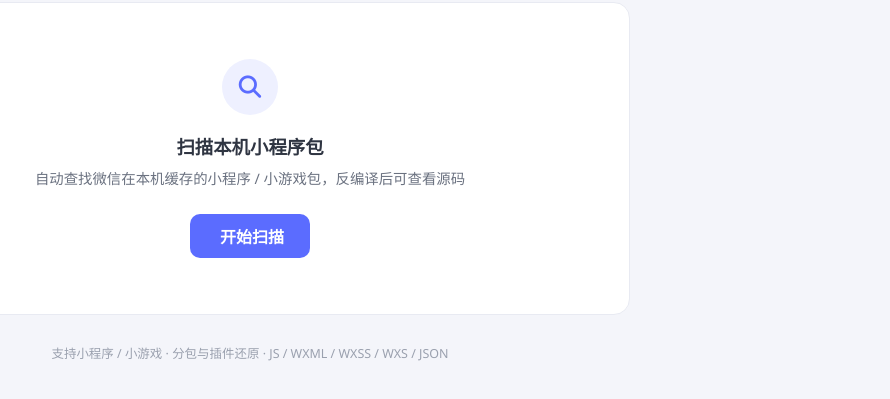
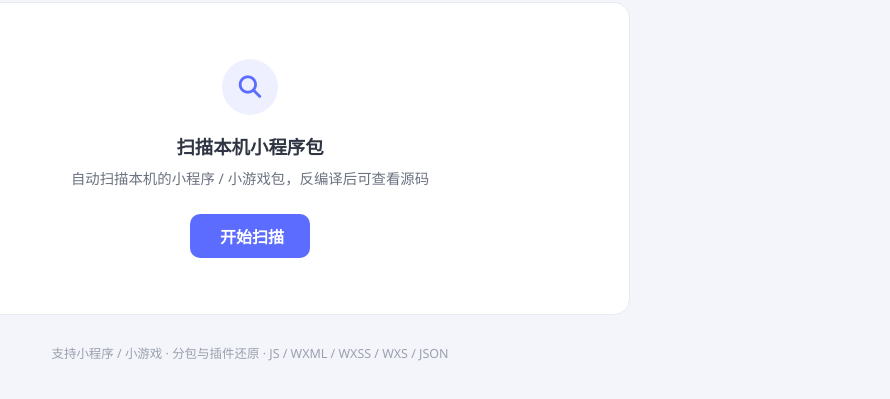
Before and after one commit to 976977577/wedecode, a website: page public/index.html in a window 1280 px wide. Shown: the part 109-508 px from the top of the page, without its empty margins (390-1280 px from the left). Drawn offline with Linux system fonts and the light colour scheme.

Commit message:
style(ui): 空态副标题去掉「微信在本机缓存」字样, 改为自动扫描话术

```diff
--- a/public/index.html
+++ b/public/index.html
@@ -660,7 +660,7 @@
         <section id="emptyState" class="card empty-card">
             <div class="empty-icon"><i class="fas fa-magnifying-glass"></i></div>
             <div class="empty-title">扫描本机小程序包</div>
-            <div class="empty-desc">自动查找微信在本机缓存的小程序 / 小游戏包，反编译后可查看源码</div>
+            <div class="empty-desc">自动扫描本机的小程序 / 小游戏包，反编译后可查看源码</div>
             <button type="button" id="scanEntryBtn" class="btn-primary">
                 <i class="fas fa-radar"></i> 开始扫描
             </button>
```
